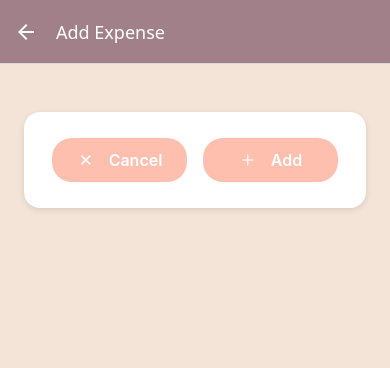
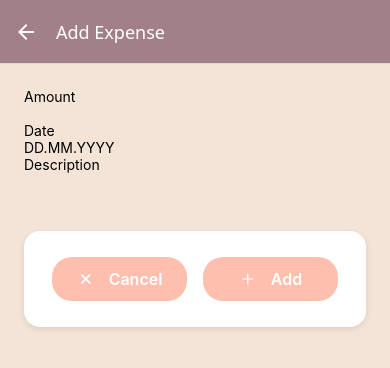
Before and after one commit to Voidcoolis/ExpenseTrackerApp, a React Native app: screen /ManageExpenses in a window 390 px wide. Shown: the top 368 px of the page. Built offline with nearby package versions, Linux system fonts and the light colour scheme.

Commit message:
built custom input component & configuring the form input elements

```diff
--- /dev/null
+++ b/components/ExpensesOutput/ManageExpense/ExpenseForm.js
@@ -0,0 +1,37 @@
+import { View } from "react-native";
+import Input from "./Input";
+
+// for the TextInput in the Add Expense screen
+function ExpenseForm() {
+  function amountChangeHandler(enteredAmount) {
+    console.log(enteredAmount);
+  }
+
+  return (
+    <View>
+      <Input
+        label="Amount"
+        textInputConfig={{
+          keyboardType: "decimal-pad",
+          onChangeText: amountChangeHandler,
+        }}
+      />
+      <Input
+        label="Date"
+        textInputConfig={{
+          placeholder: "DD.MM.YYYY",
+          maxLength: 10,
+          onChangeText: () => {},
+        }}
+      />
+      <Input label="Description" textInputConfig={{
+        multiline: true,
+        autoCorrect: false, //default is true
+        // autoCapitalize: "none", //default is 'sentences'
+        onChangeText: () => {},
+      }}/>
+    </View>
+  );
+}
+
+export default ExpenseForm;
--- /dev/null
+++ b/components/ExpensesOutput/ManageExpense/Input.js
@@ -0,0 +1,12 @@
+import { Text, TextInput, View } from "react-native";
+
+// custom input component for managing expenses which will be a wrapper for the label and textInput that belongs to the label
+function Input({label, textInputConfig}) {
+    return (
+        <View>
+            <Text>{label}</Text>
+            <TextInput {...textInputConfig}/>
+        </View>
+    );
+}
+export default Input;
--- a/screens/ManageExpenses.js
+++ b/screens/ManageExpenses.js
@@ -1,9 +1,10 @@
 import { useContext, useLayoutEffect } from "react";
-import { StyleSheet, View } from "react-native";
+import { StyleSheet, TextInput, View } from "react-native";
 import IconButton from "../components/UI/IconButton";
 import { GlobalStyles } from "../constants/styles";
 import CustomButton from "../components/UI/CustomButton";
 import { ExpensesContext } from "../store/expense-context";
+import ExpenseForm from "../components/ExpensesOutput/ManageExpense/ExpenseForm";
 
 function ManageExpenses({ route, navigation }) {
   const expensesCtx = useContext(ExpensesContext);
@@ -46,6 +47,7 @@ function ManageExpenses({ route, navigation }) {
 
   return (
     <View style={styles.screenContainer}>
+      <ExpenseForm />
       <View style={styles.buttonsCard}>
         <CustomButton
           mode="flat"
```
